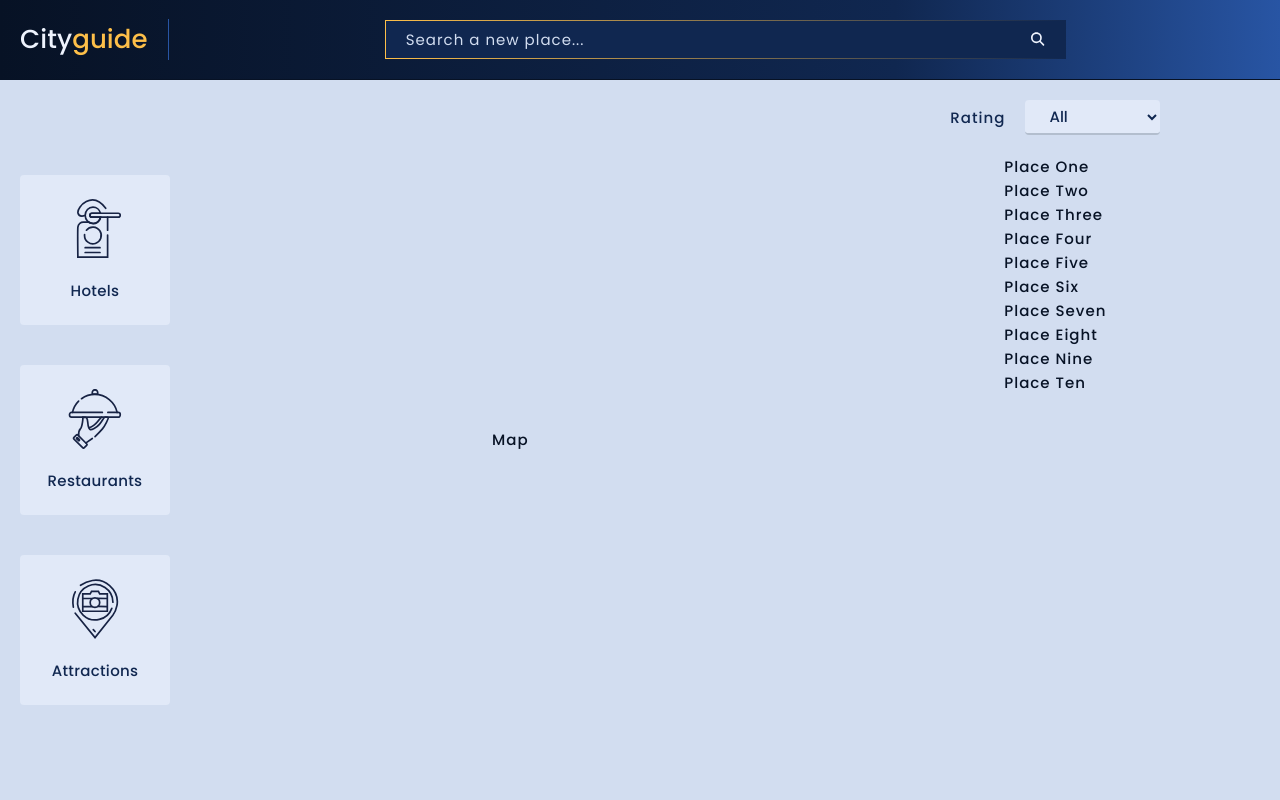
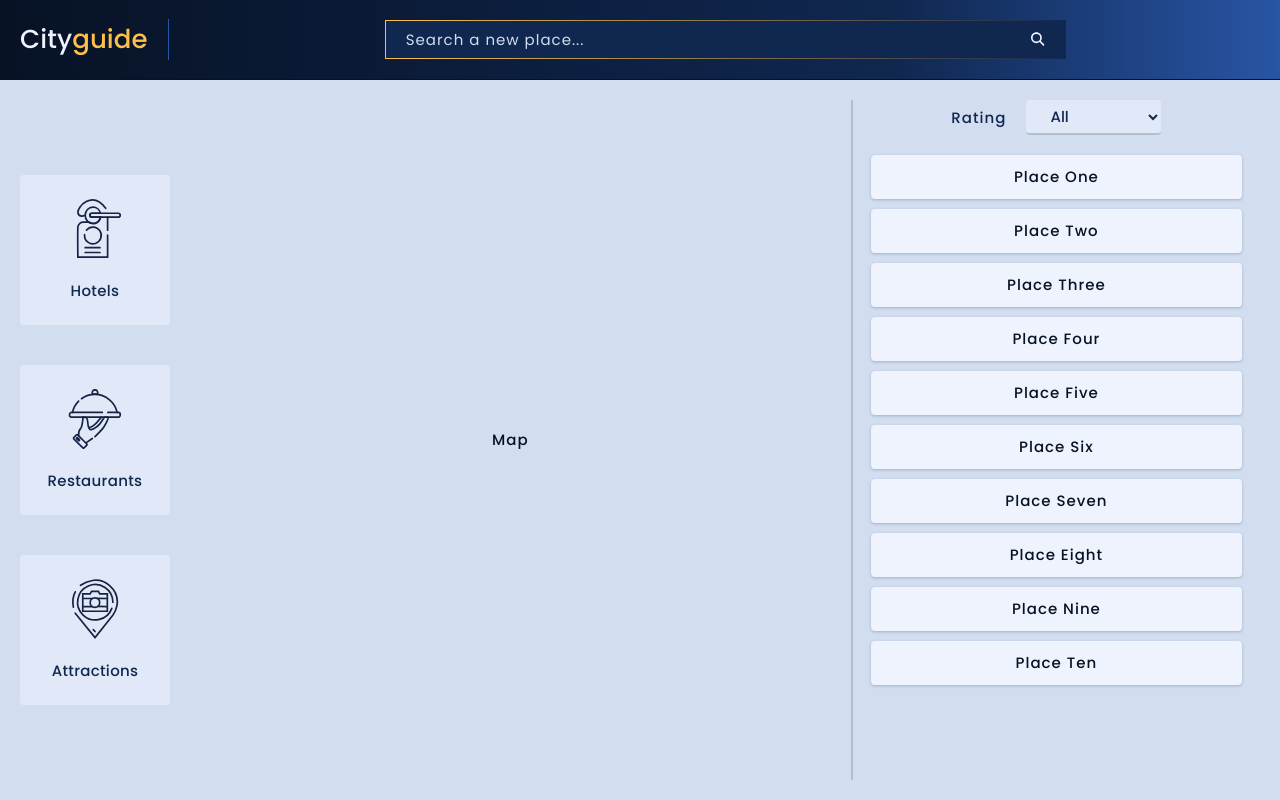
Before and after one commit to EmmanouilM/city-guide-app-REACTJS, a React (Create React App) app: page / in a window 1280 px wide. Built offline with nearby package versions, Linux system fonts and the light colour scheme.

Commit message:
add place details in Card component

```diff
--- a/src/components/PlaceItem/PlaceItem.css
+++ b/src/components/PlaceItem/PlaceItem.css
@@ -0,0 +1,5 @@
+.placeItem {
+    display: flex;
+    align-items: center;
+    justify-content: center;
+}
--- a/src/components/PlaceItem/PlaceItem.js
+++ b/src/components/PlaceItem/PlaceItem.js
@@ -1,10 +1,13 @@
-import React from 'react'
-import './PlaceItem.css'
+import React from "react";
+import "./PlaceItem.css";
+import Card from "../UI/Card";
 
-const PlaceItem = ({place}) => {
+const PlaceItem = ({ place }) => {
   return (
-    <div>{place.name}</div>
-  )
-}
+    <div className='placeItem'>
+      <Card>{place.name}</Card>
+    </div>
+  );
+};
 
-export default PlaceItem
+export default PlaceItem;
--- a/src/components/PlacesList/PlacesList.css
+++ b/src/components/PlacesList/PlacesList.css
@@ -8,8 +8,18 @@
   margin-left: var(--space-200);
   overflow-x: hidden;
   overflow-y: auto;
+  position: relative;
+  border-left: 2px solid #b3bece;
+  scroll-behavior: smooth;
 }
-
+.placesList::-webkit-scrollbar {
+  width: 1rem;
+}
+.placesList::-webkit-scrollbar-track,
+.placesList::-webkit-scrollbar-thumb {
+  background: transparent;
+  box-shadow: var(--box-shadow);
+}
 .rating {
   padding: 0 var(--space-100);
 }
--- a/src/components/UI/Card.css
+++ b/src/components/UI/Card.css
@@ -0,0 +1,12 @@
+.card {
+  display: flex;
+  flex-direction: column;
+  justify-content: center;
+  align-items: center;
+  width:29vw;
+  background-color: var(--light-blue-100);
+  border-radius: 4px;
+  box-shadow: var(--box-shadow-card);
+  padding: var(--space-100);
+  margin-bottom: var(--space-100);
+}
--- a/src/components/UI/Card.js
+++ b/src/components/UI/Card.js
@@ -1,10 +1,9 @@
 import React from 'react'
 import './Card.css'
 
-const Card = () => {
-  return (
-    <div>Card</div>
-  )
-}
+const Card = (props) => {
+    const classes = "card " + props.className;
+    return <div className={classes}>{props.children}</div>;
+  };
 
 export default Card
```
